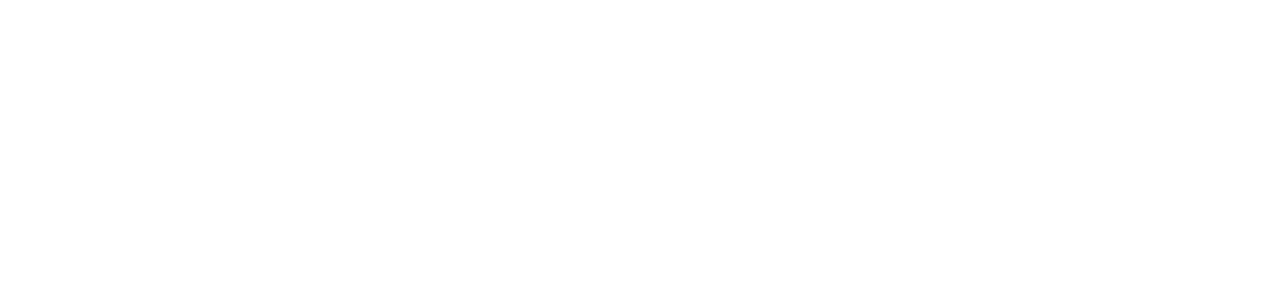
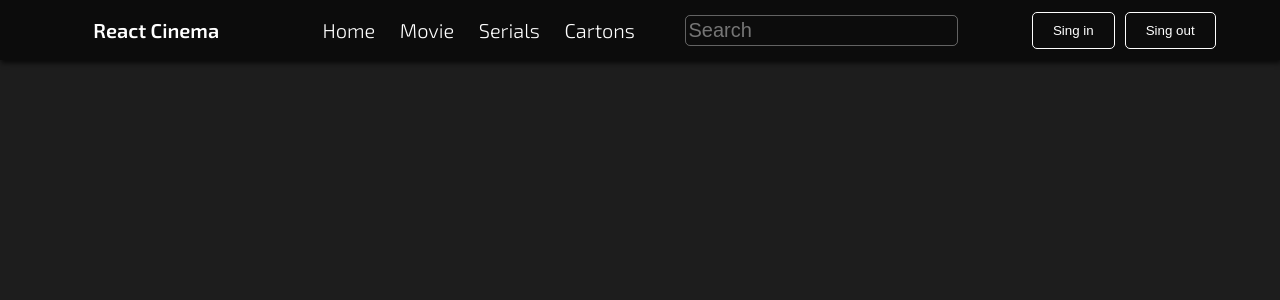
Before and after one commit to wolterGray/reactCinema.github.io, a React (Vite) app: page / in a window 1280 px wide. Shown: the top 300 px of the page. Built offline with nearby package versions, Linux system fonts and the light colour scheme.

Commit message:
Added site header basic version + styles

```diff
--- /dev/null
+++ b/db.json
@@ -0,0 +1,4 @@
+{
+	"films":[],
+	"series":[]
+}
--- a/src/components/App.jsx
+++ b/src/components/App.jsx
@@ -1,4 +1,5 @@
 import { useState } from 'react'
+import Header from './Header/Header'
 
 
 function App() {
@@ -6,7 +7,7 @@
 
   return (
     <>
-
+     <Header/>
     </>
   )
 }
--- /dev/null
+++ b/src/components/Header/Header.jsx
@@ -0,0 +1,34 @@
+import React from "react";
+import cl from "./header.module.scss";
+import {BsSearch} from "react-icons/bs";
+
+function Header() {
+  const pages = ["Home", "Movie", "Serials", "Cartons"];
+
+  return (
+    <div className={cl.wrapper}>
+      <nav className={cl.appBar}>
+        <a href="#" className={cl.logo}>
+          React Cinema
+        </a>
+        <div className={cl.menu}>
+          {pages.map((item) => (
+            <a key={item} href="#" className={cl.menuItem}>
+              {item}
+            </a>
+          ))}
+        </div>
+        <div className={cl.search}>
+          {/* <BsSearch className={cl.searchIcn} /> */}
+          <input placeholder="Search" type="search" />
+        </div>
+        <div className={cl.auth}>
+          <button>Sing in</button>
+          <button>Sing out</button>
+        </div>
+      </nav>
+    </div>
+  );
+}
+
+export default Header;
--- /dev/null
+++ b/src/components/Header/header.module.scss
@@ -0,0 +1,62 @@
+.wrapper {
+	background-color: #00000099;
+	box-shadow: 1px 3px 5px #000000b3;
+	a {
+		color: #fff;
+		text-decoration: none;
+	}
+}
+.appBar {
+	display: grid;
+	grid-template-columns: (1fr 1fr 1fr 1fr);
+	gap: 10px;
+	align-items: center;
+	height: 60px;
+}
+.logo {
+	justify-self: center;
+	font-size: 20px;
+	font-weight: 600;
+}
+.menu {
+	display: flex;
+	justify-content: space-between;
+	gap: 10px;
+	font-weight: 200;
+	font-size: 20px;
+
+}
+.search{
+	justify-self: end;
+	display: flex;
+	align-items: center;
+	gap: 10px;
+	position: relative;
+	input{
+		background: transparent;
+		font-size: 20px;
+		color: #fff;
+		border: 1px solid #ffffff5b;
+		padding: 3px;
+		outline: none;
+		width: max-content;
+		border-radius: 5px;
+	}
+}
+.searchIcn{
+ color: #fff;
+
+}
+.auth{
+	display: flex;
+	justify-content: center;
+	align-items: center;
+	gap: 10px;
+	button{
+		background-color: transparent;
+		border: 1px solid #fff;
+		border-radius: 5px;
+		color: #fff;
+		padding: 10px 20px;
+	}
+}
--- a/src/index.css
+++ b/src/index.css
@@ -0,0 +1,11 @@
+@import url('https://fonts.googleapis.com/css2?family=Exo+2:wght@300;400;500;600;700;800&display=swap');
+
+*, body{
+	padding: 0;
+	margin: 0;
+}
+body{
+ box-sizing: border-box;
+ font-family: 'Exo 2', sans-serif;
+ background-color: #1d1d1d;
+}
--- a/src/main.jsx
+++ b/src/main.jsx
@@ -1,7 +1,7 @@
 import React from 'react'
 import ReactDOM from 'react-dom/client'
 import App from './components/App.jsx'
-
+import './index.css'
 
 ReactDOM.createRoot(document.getElementById('root')).render(
   <React.StrictMode>
```
